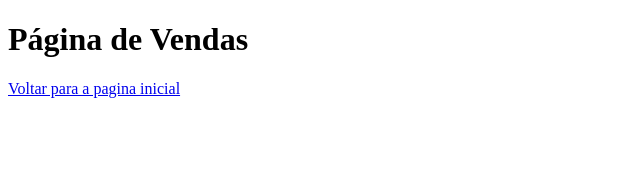
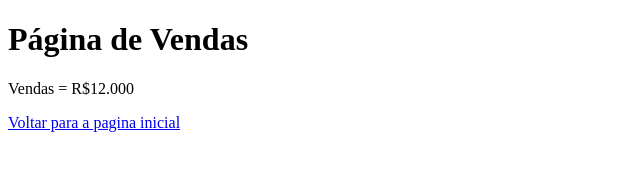
Before and after one commit to MateusFernandesCastanharo/aulagithub, a plain HTML site: page Vendas.html in a window 1280 px wide. Shown: the whole page, without its empty margins (0-640 px from the left). Drawn offline with Linux system fonts and the light colour scheme.

Commit message:
Acrescentado valor das vendas

```diff
--- a/Vendas.html
+++ b/Vendas.html
@@ -9,6 +9,7 @@
 
 <body>
     <h1>Página de Vendas</h1>
+    <p>Vendas = R$12.000</p>
     <a href="index.html">Voltar para a pagina inicial</a>
 </body>
 
```
